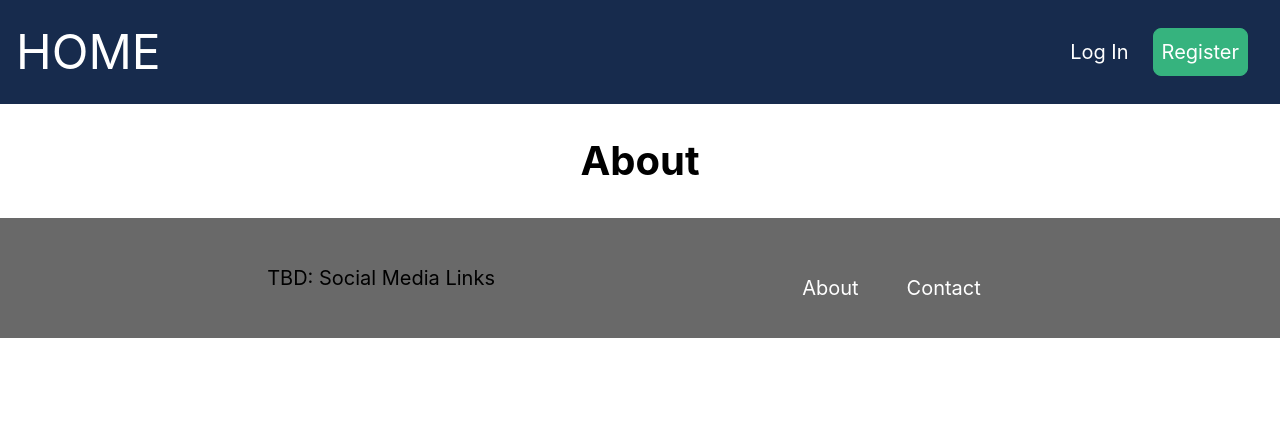
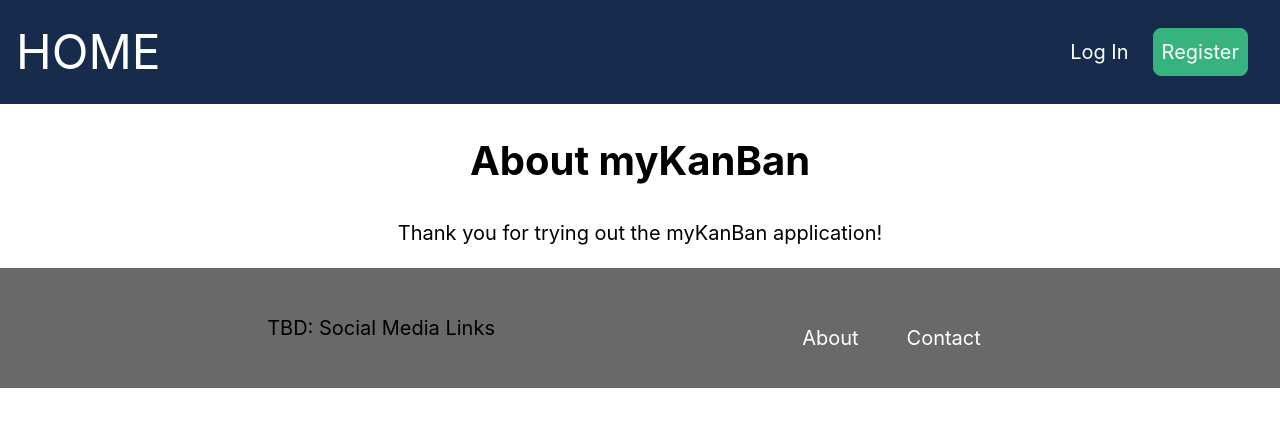
Before and after one commit to teekaygithub/myKanBan-FE, a React (Create React App) app: page /about in a window 1280 px wide. Shown: the top 426 px of the page. Built offline with nearby package versions, Linux system fonts and the light colour scheme.

Commit message:
Moved the 'about' page to its own component.

```diff
--- a/src/App.js
+++ b/src/App.js
@@ -14,6 +14,7 @@ import Footer from './components/Footer';
 import Login from './components/Login';
 import { Provider } from 'react-redux';
 import Register from './components/Register';
+import About from './components/About';
 
 // React - Redux
 import store from './store';
@@ -81,12 +82,4 @@ class App extends Component {
   }
 }
 
-function About () {
-  return (
-    <div>
-      <h1>About</h1>
-    </div>
-  );
-};
-
 export default App;
--- /dev/null
+++ b/src/components/About.js
@@ -0,0 +1,11 @@
+function About() {
+
+    return (
+        <div>
+          <h1>About myKanBan</h1>
+          <p>Thank you for trying out the myKanBan application!</p>
+        </div>
+      );
+}
+
+export default About;
```
